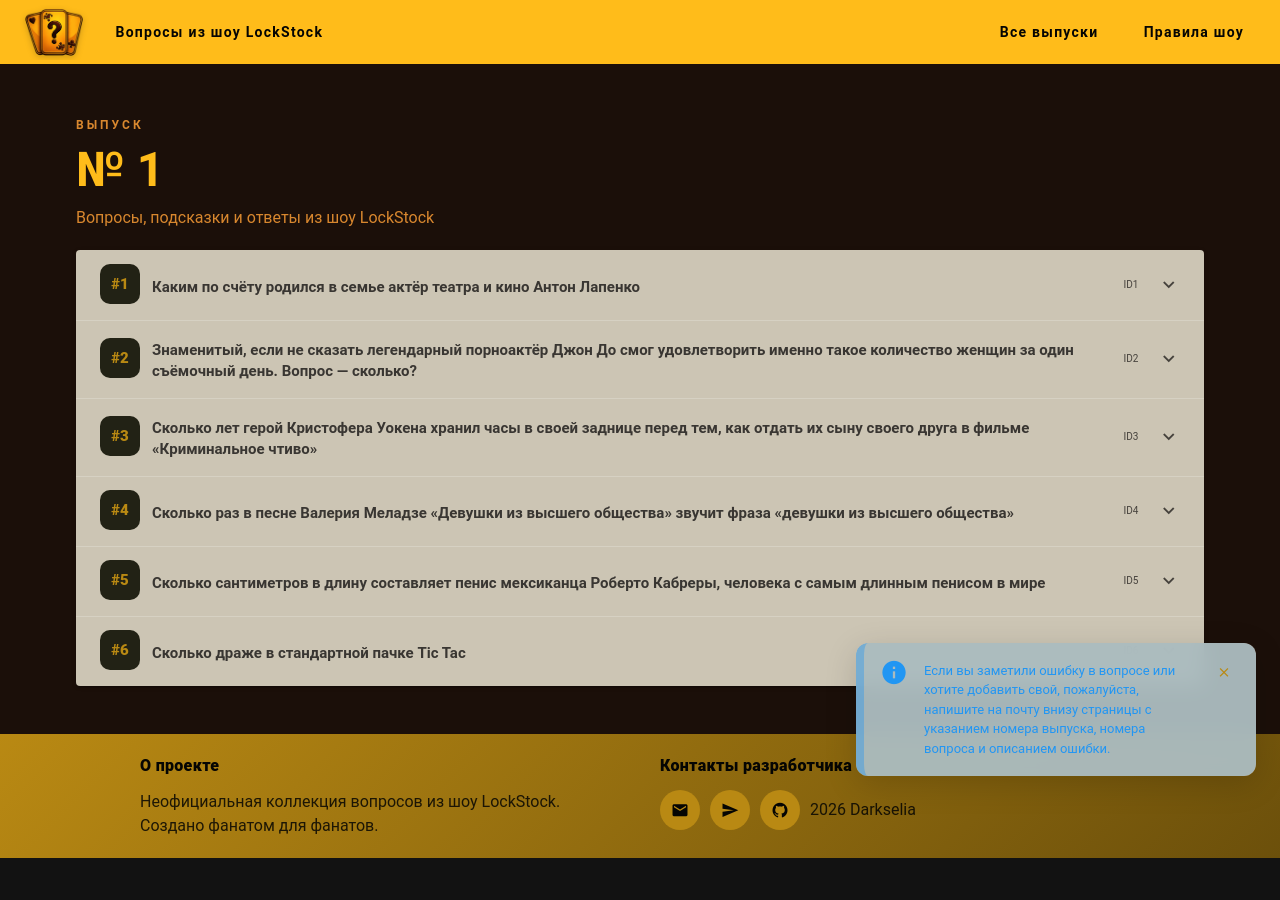
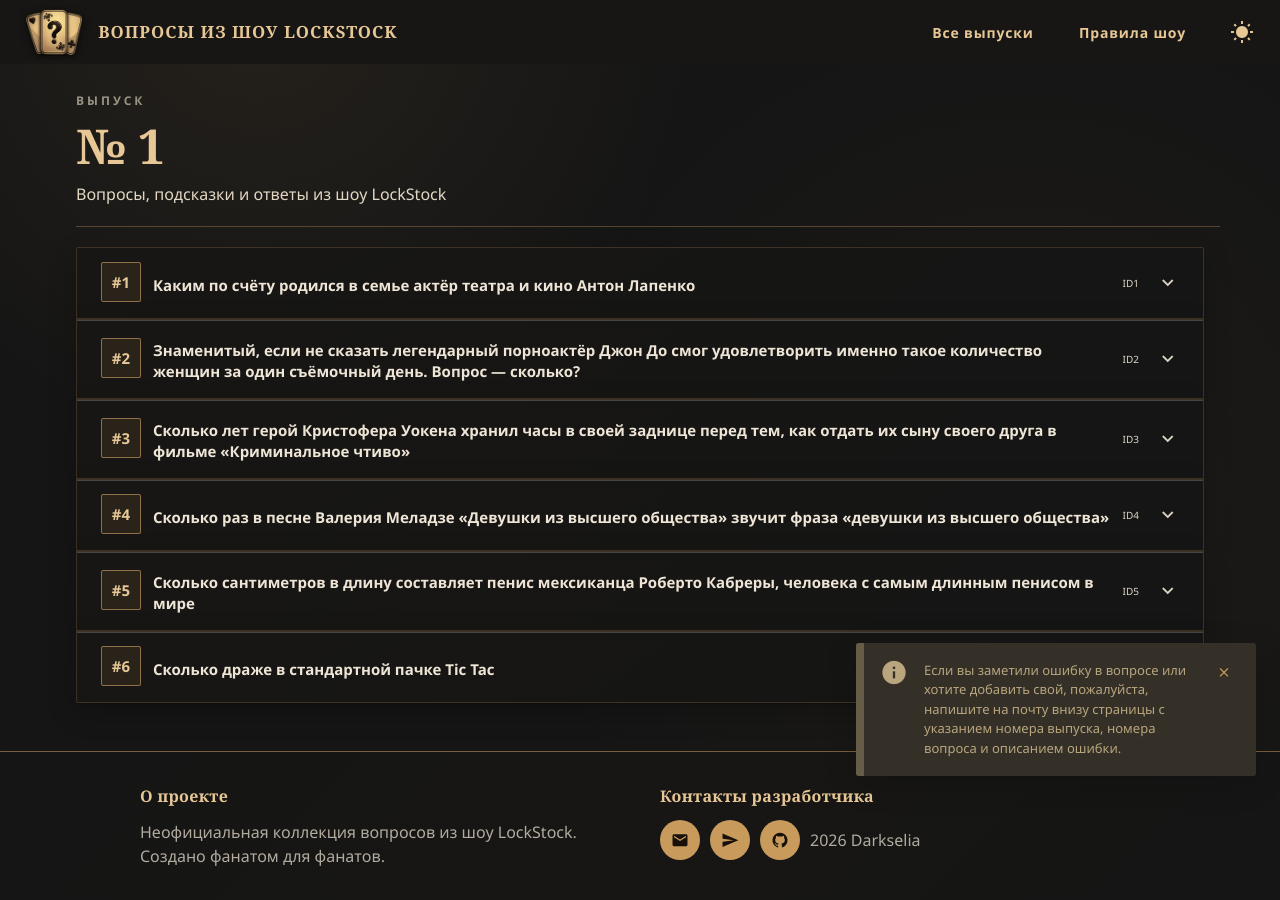
Before and after one commit to darkselia/LockStockQuestions, a Vue app: page /episode/1 in a window 1280 px wide. Before the commit the page ends 858 px from the top, so only its background shows below. Built offline with nearby package versions, Linux system fonts and the light colour scheme; no server answers.

Commit message:
feat(theme): implement theme toggle functionality and improve styling across components

```diff
--- /dev/null
+++ b/src/assets/site.css
@@ -0,0 +1,76 @@
+:root {
+  --font-display: Georgia, 'Times New Roman', serif;
+  --font-body: 'Segoe UI', Arial, sans-serif;
+  --deco-gold: 200, 155, 92;
+}
+
+html {
+  scroll-behavior: smooth;
+  background: rgb(var(--v-theme-background, 9, 9, 9));
+}
+
+body {
+  margin: 0;
+  font-family: var(--font-body), serif;
+  background: #090909;
+}
+
+.v-application::before {
+  position: fixed;
+  inset: 0;
+  z-index: 0;
+  pointer-events: none;
+  content: '';
+  opacity: 0.22;
+  background-image:
+    linear-gradient(45deg, rgba(var(--v-theme-on-background), 0.025) 25%, transparent 25%),
+    linear-gradient(-45deg, rgba(var(--v-theme-on-background), 0.025) 25%, transparent 25%);
+  background-size: 8px 8px;
+}
+
+::selection {
+  color: #17110a;
+  background: #e7c796;
+}
+
+.v-application {
+  background:
+    radial-gradient(circle at 20% 0%, rgba(var(--v-theme-primary), 0.09), transparent 28rem),
+    radial-gradient(circle at 80% 55%, rgba(var(--v-theme-primary), 0.045), transparent 32rem),
+    rgb(var(--v-theme-background)) !important;
+}
+
+.v-btn {
+  letter-spacing: 0.06em;
+}
+
+.skip-link {
+  position: fixed;
+  top: 8px;
+  left: 8px;
+  z-index: 3000;
+  padding: 10px 14px;
+  color: #17110a;
+  background: #e7c796;
+  transform: translateY(-150%);
+}
+
+.skip-link:focus {
+  transform: translateY(0);
+}
+
+a:focus-visible,
+button:focus-visible {
+  outline: 2px solid rgb(var(--v-theme-primary-lighten-1));
+  outline-offset: 3px;
+}
+
+@media (prefers-reduced-motion: reduce) {
+  *,
+  *::before,
+  *::after {
+    scroll-behavior: auto !important;
+    transition-duration: 0.01ms !important;
+    animation-duration: 0.01ms !important;
+  }
+}
--- a/src/assets/theme.ts
+++ b/src/assets/theme.ts
@@ -3,28 +3,30 @@
 export const myCustomLightTheme: ThemeDefinition = {
   dark: false,
   colors: {
-    background: '#FFFFFF',
-    'on-background': '#1F1F1F',
-    surface: '#efefef',
-    'surface-variant': '#EAEAEA',
-    'on-surface': '#424242',
-    primary: '#670b24',
-    'primary-lighten-1': '#8d0f31',
-    'primary-darken-1': '#340512',
-    'on-primary': '#94CA59',
-    secondary: '#94CA59',
-    'secondary-lighten-1': '#B2E07F',
-    'secondary-darken-1': '#6FA83F',
-    'on-secondary': '#670b24',
-    error: '#B00020',
-    info: '#007b9c',
-    success: '#4CAF50',
-    warning: '#FB8C00',
+    background: '#F2EBDD',
+    'on-background': '#2A231B',
+    surface: '#FFF9EE',
+    'surface-variant': '#D8CBB8',
+    'on-surface': '#302820',
+    'on-surface-variant': '#675A4A',
+    primary: '#8A5C25',
+    'primary-lighten-1': '#AD7838',
+    'primary-darken-1': '#523719',
+    'on-primary': '#FFF9EE',
+    'on-primary-darken-1': '#FFF9EE',
+    secondary: '#5B4935',
+    'secondary-lighten-1': '#806A50',
+    'secondary-darken-1': '#352A20',
+    'on-secondary': '#FFF9EE',
+    error: '#A63D36',
+    info: '#665A46',
+    success: '#4F7347',
+    warning: '#9A651F',
   },
   variables: {
     'border-opacity': 0.2,
-    'border-radius': '16px',
-    'border-button-radius': '18px',
+    'border-radius': '4px',
+    'border-button-radius': '2px',
     'high-emphasis-opacity': 0.92,
     'medium-emphasis-opacity': 0.7,
     'disabled-opacity': 0.45,
@@ -41,26 +43,30 @@
 export const myCustomGoldTheme: ThemeDefinition = {
   dark: true,
   colors: {
-    background: '#1b0f09',
-    'on-background': '#e89132',
-    surface: '#ccc5b4',
-    'surface-variant': '#8a866c',
-    'on-surface': '#393632',
-    primary: '#b98913',
-    'primary-lighten-1': '#ffbc1a',
-    'primary-darken-1': '#6c500b',
-    'on-primary': '#050503',
-    'on-primary-darken-1': '#000000',
-    secondary: '#050503',
-    'secondary-lighten-1': '#222215',
-    'secondary-darken-1': '#000000',
-    'on-secondary': '#b98913',
-
+    background: '#151515',
+    'on-background': '#F4E8D3',
+    surface: '#171614',
+    'surface-variant': '#332F29',
+    'on-surface': '#EEE5D6',
+    'on-surface-variant': '#CFC2AF',
+    primary: '#C89B5C',
+    'primary-lighten-1': '#E7C796',
+    'primary-darken-1': '#785630',
+    'on-primary': '#17110A',
+    'on-primary-darken-1': '#FFF7E8',
+    secondary: '#EAD7B5',
+    'secondary-lighten-1': '#FFF1D2',
+    'secondary-darken-1': '#A98351',
+    'on-secondary': '#17110A',
+    error: '#D96B62',
+    info: '#B9A57E',
+    success: '#8EAD82',
+    warning: '#DDAE67',
   },
   variables: {
     'border-opacity': 0.2,
-    'border-radius': '16px',
-    'border-button-radius': '18px',
+    'border-radius': '4px',
+    'border-button-radius': '2px',
     'high-emphasis-opacity': 0.92,
     'medium-emphasis-opacity': 0.7,
     'disabled-opacity': 0.45,
--- a/src/components/AppBar.vue
+++ b/src/components/AppBar.vue
@@ -1,9 +1,19 @@
 <script lang="ts" setup>
-import { onMounted, ref } from 'vue';
-import { useDisplay } from 'vuetify';
+import { computed, onMounted, ref } from 'vue';
+import { useDisplay, useTheme } from 'vuetify';
 
 const { smAndUp } = useDisplay();
+const theme = useTheme();
 const isMenuOpen = ref(false);
+const isLightTheme = computed(() => theme.global.name.value === 'myCustomLightTheme');
+const themeButtonLabel = computed(() => isLightTheme.value ? 'Включить тёмную тему' : 'Включить светлую тему');
+const themeButtonIcon = computed(() => isLightTheme.value ? 'mdi-weather-night' : 'mdi-white-balance-sunny');
+
+function toggleTheme() {
+  const nextTheme = isLightTheme.value ? 'myCustomGoldTheme' : 'myCustomLightTheme';
+  theme.global.name.value = nextTheme;
+  localStorage.setItem('lockstock-theme', nextTheme);
+}
 
 onMounted(() => {
   setTimeout(() => {
@@ -25,7 +35,7 @@
 
   <v-app-bar
     :class="{ 'app-bar': !smAndUp }"
-    color="primary-lighten-1"
+    color="surface"
     flat
     tag="nav"
     aria-label="Основная навигация"
@@ -40,7 +50,7 @@
             loading="eager"
             decoding="async"
           />
-          <v-btn color="on-primary" text="Вопросы из шоу LockStock" variant="text" />
+          <span class="brand-name">Вопросы из шоу LockStock</span>
         </router-link>
       </div>
       <div v-else class="text-center mr-4 mobile-title">
@@ -54,20 +64,30 @@
 
     <template #append>
       <div v-if="smAndUp" class="container">
-        <v-btn :to="{ path: '/', hash: '#episodes' }" variant="text" color="on-primary">
+        <v-btn :to="{ path: '/', hash: '#episodes' }" variant="text" color="primary-lighten-1">
           Все выпуски
         </v-btn>
-        <v-btn :to="{ name: 'rules' }" variant="text" color="on-primary">
+        <v-btn :to="{ name: 'rules' }" variant="text" color="primary-lighten-1">
           Правила шоу
         </v-btn>
       </div>
+      <v-btn
+        :aria-label="themeButtonLabel"
+        :aria-pressed="isLightTheme"
+        :icon="themeButtonIcon"
+        :title="themeButtonLabel"
+        color="primary-lighten-1"
+        variant="text"
+        class="theme-toggle"
+        @click="toggleTheme"
+      />
     </template>
   </v-app-bar>
 </template>
 
 <style scoped>
 .title {
-  color: rgb(var(--v-theme-on-primary));
+  color: rgb(var(--v-theme-primary-lighten-1));
   text-decoration: none;
   display: flex;
   align-items: center;
@@ -81,7 +101,8 @@
 }
 
 .mobile-title {
-  color: rgb(var(--v-theme-on-primary));
+  color: rgb(var(--v-theme-primary-lighten-1));
+  font-family: var(--font-display);
   font-weight: 700;
   font-size: 0.95rem;
 }
@@ -94,7 +115,17 @@
 }
 
 .app-bar {
-  box-shadow: 0 4px 16px rgba(var(--v-theme-primary-darken-1), 0.15);
+  box-shadow: 0 8px 24px rgba(0, 0, 0, 0.4);
+}
+
+:deep(.v-toolbar) {
+  border-bottom: 1px solid rgba(var(--v-theme-primary), 0.55);
+  background-image: linear-gradient(
+    90deg,
+    rgb(var(--v-theme-background)),
+    rgb(var(--v-theme-surface)) 50%,
+    rgb(var(--v-theme-background))
+  ) !important;
 }
 
 .app-bar :deep(.v-toolbar__content) {
@@ -107,13 +138,25 @@
   align-items: center;
   height: 100%;
   margin-right: 16px;
-  color: rgb(var(--v-theme-on-primary));
+  color: rgb(var(--v-theme-primary-lighten-1));
+}
+
+.theme-toggle {
+  margin-right: 10px;
+}
+
+.brand-name {
+  font-family: var(--font-display);
+  font-size: 1.05rem;
+  font-weight: 700;
+  letter-spacing: 0.06em;
+  text-transform: uppercase;
 }
 
 .icon {
   transform: scale(0.85);
   height: 55px;
-  filter: drop-shadow(0 2px 4px rgba(0, 0, 0, 0.2));
+  filter: sepia(0.65) saturate(0.75) drop-shadow(0 2px 5px rgba(0, 0, 0, 0.5));
   transition: transform 0.2s ease;
 }
 
--- a/src/components/PageFooter.vue
+++ b/src/components/PageFooter.vue
@@ -93,9 +93,15 @@
 
 <style scoped>
 .site-footer {
-  padding: 20px;
-  background: linear-gradient(135deg, rgb(var(--v-theme-primary)) 0%, rgb(var(--v-theme-primary-darken-1)) 100%);
-  color: rgb(var(--v-theme-on-primary));
+  padding: 32px 20px;
+  border-top: 1px solid rgba(var(--v-theme-primary), 0.55);
+  background: linear-gradient(
+    135deg,
+    rgb(var(--v-theme-background)) 0%,
+    rgb(var(--v-theme-surface)) 50%,
+    rgb(var(--v-theme-background)) 100%
+  );
+  color: rgb(var(--v-theme-on-surface));
 }
 
 .footer {
@@ -118,15 +124,16 @@
 }
 
 .footer-title {
+  font-family: var(--font-display);
   font-size: 16px;
-  font-weight: 1000;
-  color: rgb(var(--v-theme-secondary-lighter-1));
+  font-weight: 700;
+  color: rgb(var(--v-theme-primary-lighten-1));
   margin-bottom: 6px;
   letter-spacing: 0.02em;
 }
 
 .footer-text {
-  color: rgba(var(--v-theme-on-primary), 0.85);
+  color: rgba(var(--v-theme-on-surface), 0.72);
 }
 
 .footer-contacts {
@@ -149,7 +156,7 @@
   top: -38px;
   left: 50%;
   transform: translateX(-50%);
-  background: rgba(var(--v-theme-primary));
+  background: rgb(var(--v-theme-primary));
   color: rgb(var(--v-theme-on-primary));
   padding: 6px 8px;
   border-radius: 6px;
@@ -162,7 +169,7 @@
 }
 
 .footer-contact:hover {
-  background: rgba(var(--v-theme-on-primary), 0.16);
+  background: rgba(var(--v-theme-primary), 0.16);
   transform: translateY(-2px);
 }
 </style>
--- a/src/main.ts
+++ b/src/main.ts
@@ -4,21 +4,25 @@
 import App from './App.vue';
 import router from './router';
 import '@mdi/font/css/materialdesignicons.css';
+import '@/assets/site.css';
 
 import 'vuetify/styles';
 import { createVuetify } from 'vuetify';
 import * as components from 'vuetify/components';
 import * as directives from 'vuetify/directives';
 
-import { myCustomGoldTheme } from '@/assets/theme';
+import { myCustomGoldTheme, myCustomLightTheme } from '@/assets/theme';
 import { ru } from 'vuetify/locale';
+
+const savedTheme = localStorage.getItem('lockstock-theme');
+const initialTheme = savedTheme === 'myCustomLightTheme' ? savedTheme : 'myCustomGoldTheme';
 
 const vuetify = createVuetify({
   components,
   directives,
   theme: {
-    defaultTheme: 'myCustomGoldTheme',
-    themes: { myCustomGoldTheme },
+    defaultTheme: initialTheme,
+    themes: { myCustomGoldTheme, myCustomLightTheme },
   },
   locale: {
     locale: 'ru',
--- a/src/views/EpisodePage.vue
+++ b/src/views/EpisodePage.vue
@@ -129,14 +129,20 @@
 
 onMounted(() => {
   const parsed = parseQueryToPanels();
-  panelModel.value = parsed;
   if (parsed.length === 1) {
     const targetId = 'question-' + parsed[0];
     nextTick(function() {
-      document.getElementById(targetId)?.scrollIntoView({ behavior: 'smooth' });
+      requestAnimationFrame(function() {
+        const target = document.getElementById(targetId);
+        if (!target) {
+          return;
+        }
+
+        const top = target.getBoundingClientRect().top + window.scrollY - 60;
+        window.scrollTo({ top, behavior: 'smooth' });
+      });
     });
   }
-  console.log(display.smAndDown.value);
 });
 </script>
 
@@ -247,11 +253,15 @@
   display: flex;
   flex-direction: column;
   margin-left: 16px;
+  padding-bottom: 20px;
+  border-bottom: 1px solid rgba(var(--v-theme-primary), 0.35);
 }
 
 .page-header h1 {
   font-size: 48px;
   color: rgb(var(--v-theme-primary-lighten-1));
+  font-family: var(--font-display);
+  font-weight: 600;
 }
 
 .eyebrow {
@@ -259,6 +269,7 @@
   text-transform: uppercase;
   font-size: 0.75rem;
   font-weight: 700;
+  color: rgba(var(--v-theme-on-background), 0.58);
 }
 
 .empty-state {
@@ -284,9 +295,10 @@
   justify-content: center;
   width: 40px;
   height: 40px;
-  border-radius: 10px;
-  background: rgb(var(--v-theme-secondary-lighten-1));
-  color: rgb(var(--v-theme-primary));
+  border-radius: 2px;
+  border: 1px solid rgba(var(--v-theme-primary), 0.65);
+  background: rgba(var(--v-theme-primary), 0.1);
+  color: rgb(var(--v-theme-primary-lighten-1));
   font-weight: 800;
   margin-top: -2px;
 }
@@ -296,6 +308,13 @@
   font-weight: 600;
   line-height: 1.4;
   padding-top: 4px;
+}
+
+.question-panel {
+  border: 1px solid rgba(var(--v-theme-primary), 0.22);
+  border-radius: 2px !important;
+  background: linear-gradient(145deg, rgb(var(--v-theme-surface)), rgb(var(--v-theme-background))) !important;
+  box-shadow: 0 10px 28px rgba(0, 0, 0, 0.22) !important;
 }
 
 .answer-card {
@@ -312,8 +331,8 @@
   width: 100%;
   font-size: 13px;
   line-height: 1.5;
-  border-radius: 12px;
-  background-color: rgba(var(--v-theme-surface), 0.95) !important;
+  border-radius: 2px;
+  background-color: rgb(var(--v-theme-surface)) !important;
   backdrop-filter: blur(10px);
   box-shadow: 0 8px 32px rgba(0, 0, 0, 0.15);
 }
```
Also changed, not shown: src/components/DetailItem.vue (+7 -5 lines), src/components/InfoCard.vue (+50 -21 lines), src/components/TableOfContents.vue (+4 -4 lines), src/views/MainPage.vue (+32 -23 lines), src/views/NotFoundPage.vue (+5 -2 lines), src/views/RulesPage.vue (+69 -9 lines).
